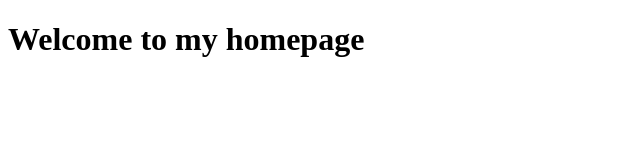
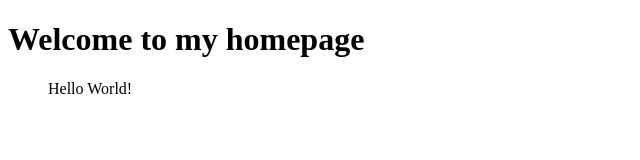
Before and after one commit to NithelouAnn/my-first-repo, a plain HTML site: page index.html in a window 1280 px wide. Shown: the whole page, without its empty margins (0-640 px from the left). Drawn offline with Linux system fonts and the light colour scheme.

Commit message:
Update homepage with paragraph

```diff
--- a/index.html
+++ b/index.html
@@ -7,3 +7,5 @@
     <h1>Welcome to my homepage</h1>
 </body>
 </html>
+<ul>
+<p> Hello World!</p>
```
